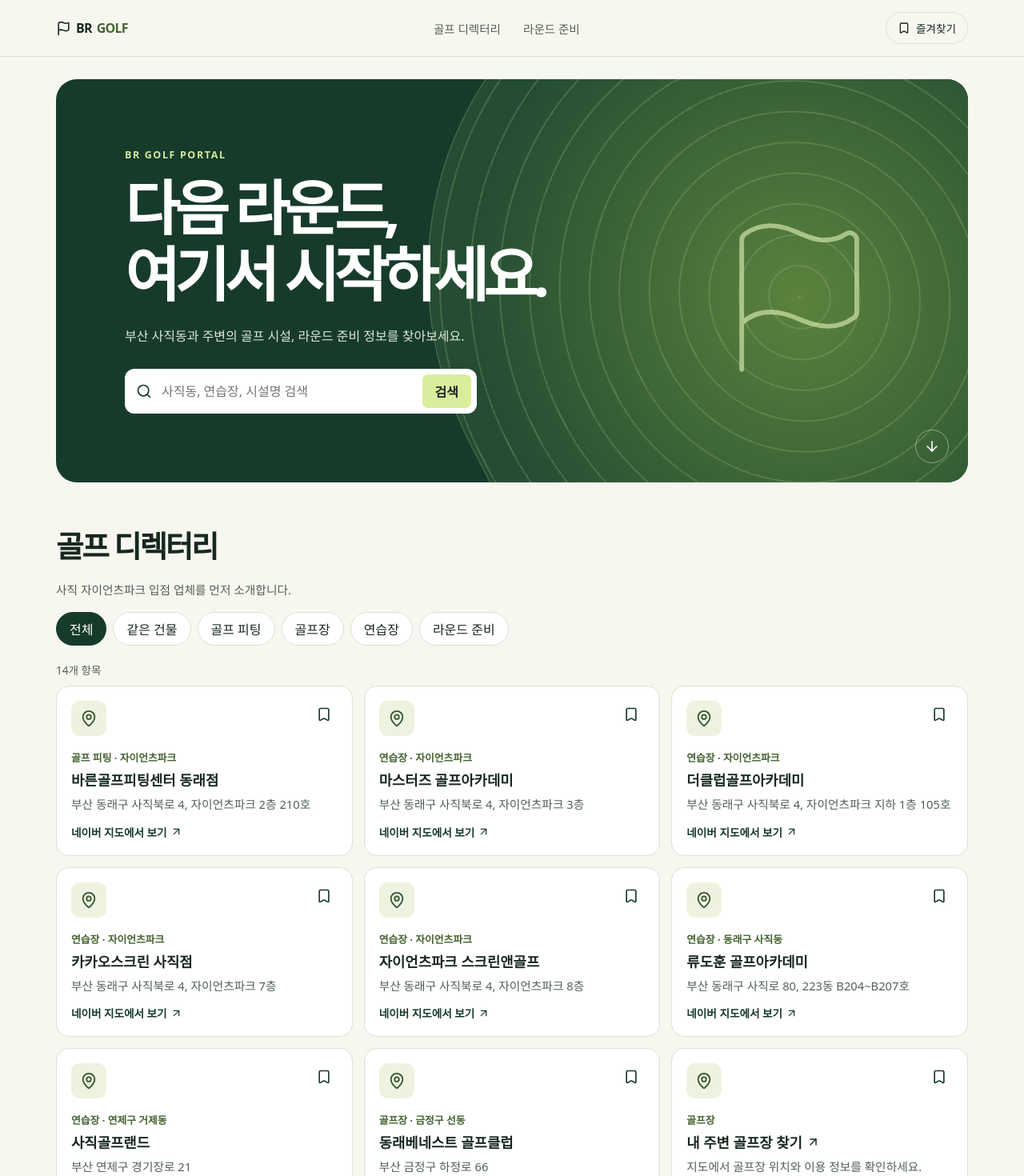
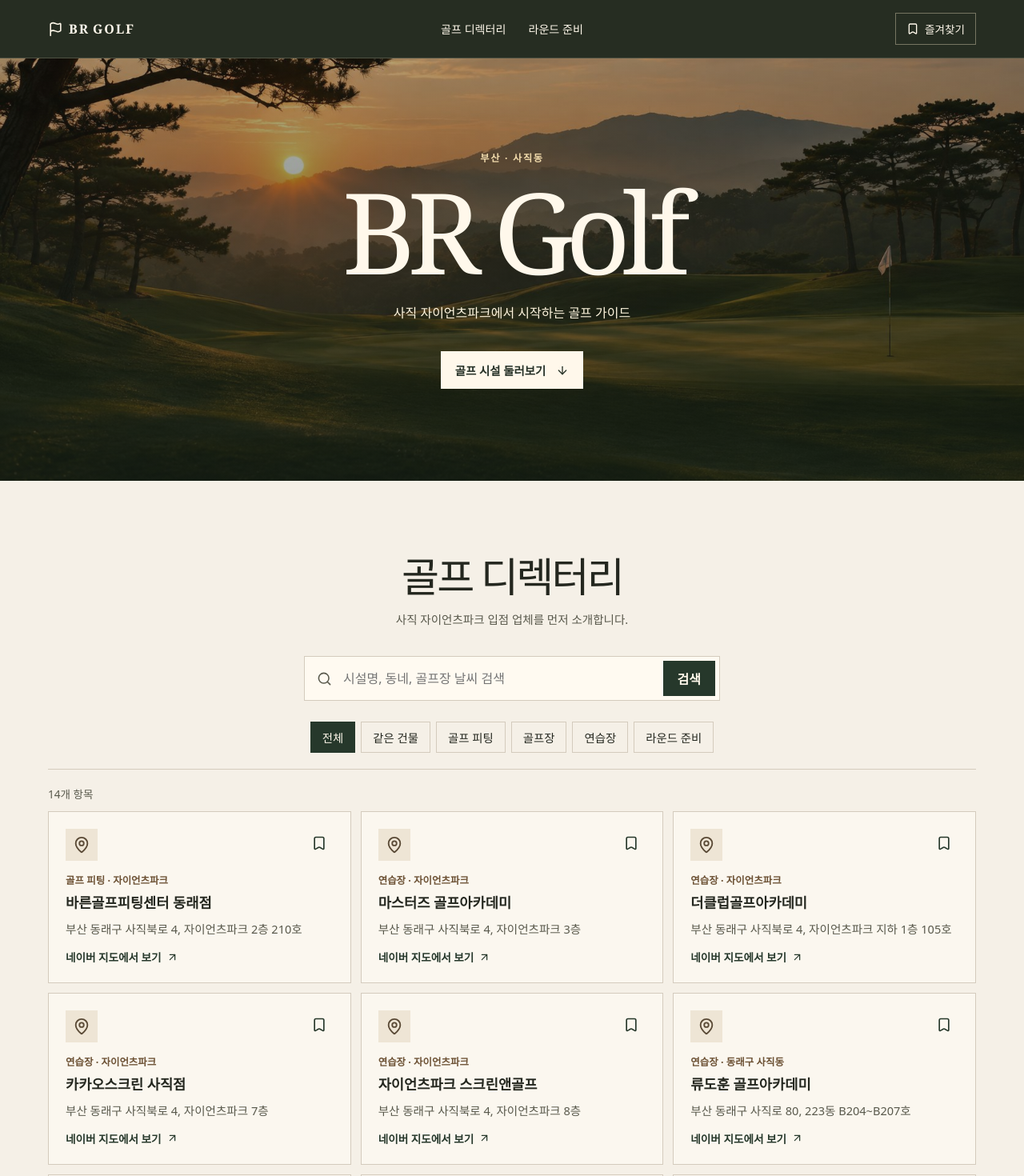
Before and after one commit to brgolf/portal, a Next.js app: page / in a window 1280 px wide. Shown: the top 1470 px of the page at 80% size. Built offline with nearby package versions, Linux system fonts and the light colour scheme.

Commit message:
Redesign BR Golf portal with editorial styling

```diff
--- a/app/globals.css
+++ b/app/globals.css
@@ -1,77 +1,96 @@
 :root {
   color-scheme: light;
-  --paper: #f7f7ef;
-  --ink: #17281f;
-  --green: #173b2b;
-  --lime: #d9ee9d;
-  --muted: #506056;
-  --line: #dce1d5;
+  --paper: #f5f0e7;
+  --ink: #24271f;
+  --muted: #59594c;
+  --line: #d4cbbd;
+  --green: #26382b;
+  --cream: #fff8eb;
+  --serif: Georgia, "Noto Serif KR", Batang, "Times New Roman", serif;
 }
+
 * { box-sizing: border-box; }
 html { scroll-behavior: smooth; }
 body { margin: 0; background: var(--paper); color: var(--ink); font-family: system-ui, "Malgun Gothic", sans-serif; }
 a { color: inherit; text-decoration: none; }
 button, input { font: inherit; }
 button { cursor: pointer; }
-:focus-visible { outline: 3px solid #638328; outline-offset: 4px; }
-.shell { width: min(1140px, calc(100% - 64px)); margin-inline: auto; }
-.top { border-bottom: 1px solid var(--line); }
-.header, .header nav, .brand, .favorite { display: flex; align-items: center; }
-.header { justify-content: space-between; min-height: 70px; gap: 20px; }
-.header nav { gap: 28px; color: var(--muted); font-size: .91rem; }
-.header a:hover, .footer a:hover { text-decoration: underline; }
-.brand { gap: 6px; font-weight: 900; letter-spacing: -.05em; white-space: nowrap; }
-.brand span { color: #456432; }
-.favorite { gap: 7px; border: 1px solid var(--line); border-radius: 99px; padding: 9px 14px; font-size: .85rem; white-space: nowrap; }
-.hero { margin-top: 28px; border-radius: 26px; position: relative; isolation: isolate; overflow: hidden; background: var(--green); color: #fff; }
-.hero-content { position: relative; padding: clamp(44px, 7vw, 86px); }
-.eyebrow { color: #d5ea9e; font-size: .78rem; font-weight: 800; letter-spacing: .13em; margin: 0 0 16px; }
+:focus-visible { outline: 2px solid #9a6735; outline-offset: 4px; }
 h1, h2, h3, p { margin-top: 0; }
-h1 { font-size: clamp(2.2rem, 6vw, 4.65rem); letter-spacing: -.085em; line-height: 1.12; margin-bottom: 22px; }
-.intro { color: #dbe7d7; margin-bottom: 30px; }
-.hero-pattern { position: absolute; z-index: -1; inset: -40% -21% -48% 42%; border: 1px solid #acc68c55; border-radius: 47%; transform: rotate(-27deg); background: repeating-radial-gradient(ellipse at center, #9dbf7955 0 1px, transparent 2px 37px), radial-gradient(ellipse at center, #5c823d, #244d33 64%); display: grid; place-items: center; }
-.hero-pattern svg { width: 24%; height: auto; color: #e3f5b8; transform: rotate(27deg); opacity: .6; }
-.search { display: flex; align-items: center; gap: 10px; background: #fff; color: var(--green); border-radius: 12px; padding: 7px 7px 7px 14px; max-width: 440px; }
-.search svg { flex: none; }
-.search input { min-width: 0; width: 100%; color: var(--ink); border: 0; padding: 8px 2px; }
-.search button { background: var(--lime); color: var(--ink); font-weight: 750; border: 0; border-radius: 7px; padding: 9px 16px; white-space: nowrap; }
-.down { position: absolute; right: 24px; bottom: 24px; border: 1px solid #ffffff69; border-radius: 50%; padding: 10px; display: grid; place-items: center; }
-.directory { padding-block: 50px; scroll-margin-top: 18px; }
-.directory .directory-intro { margin-bottom: 16px; }
-h2 { font-size: clamp(1.65rem, 3vw, 2.35rem); margin-bottom: 18px; letter-spacing: -.06em; }
-.filters { display: flex; flex-wrap: wrap; gap: 8px; }
-.filters button { border: 1px solid var(--line); border-radius: 99px; background: #fff; padding: 8px 16px; color: var(--ink); }
-.filters button[aria-pressed="true"] { background: var(--green); color: #fff; border-color: var(--green); }
-.count { color: var(--muted); font-size: .85rem; margin: 20px 0 10px; }
-.cards { display: grid; grid-template-columns: repeat(3, minmax(0, 1fr)); gap: 14px; }
-.card { background: #fff; border: 1px solid var(--line); border-radius: 16px; padding: 18px; }
-.card:hover { border-color: #8fa870; }
-.card-top { display: flex; justify-content: space-between; align-items: flex-start; margin-bottom: 17px; }
-.tile { display: grid; width: 44px; height: 44px; place-items: center; background: #edf3de; border-radius: 11px; color: #355535; }
-.bookmark { border: 0; background: transparent; color: var(--green); border-radius: 6px; display: grid; place-items: center; padding: 7px; }
-.bookmark:hover { background: #edf3de; }
-.bookmark[aria-pressed="true"] svg { fill: #8fa870; }
-.category { color: #456432; font-size: .8rem; font-weight: 700; margin-bottom: 5px; }
-.card h3 { margin-bottom: 7px; font-size: 1.11rem; }
-.card h3 a { display: inline-flex; align-items: center; gap: 5px; }
-.card h3 a:hover { text-decoration: underline; }
-.card h3 svg { flex: none; }
-.copy, .empty { color: var(--muted); font-size: .92rem; line-height: 1.6; margin-bottom: 0; }
-.map-link { display: inline-flex; align-items: center; gap: 4px; margin-top: 12px; color: var(--green); font-size: .85rem; font-weight: 700; }
-.map-link:hover { text-decoration: underline; }
-.checklist { display: grid; grid-template-columns: 1fr 1.2fr; gap: 24px; background: #e9eedf; border-radius: 16px; padding: clamp(22px, 4vw, 45px); scroll-margin-top: 18px; }
-.checklist .eyebrow { color: #456432; margin-bottom: 8px; }
+.shell { width: min(1160px, calc(100% - 72px)); margin-inline: auto; }
+
+.top { background: #262d22; color: var(--cream); border-bottom: 1px solid #eee0c333; }
+.header { min-height: 72px; display: grid; grid-template-columns: 1fr auto 1fr; align-items: center; gap: 20px; }
+.header nav, .brand, .favorite { display: flex; align-items: center; }
+.header nav { gap: 28px; font-size: .88rem; }
+.header a:hover, .footer a:hover { text-decoration: underline; text-underline-offset: 5px; }
+.brand { width: fit-content; gap: 7px; font-family: var(--serif); font-weight: 700; letter-spacing: .12em; white-space: nowrap; }
+.brand span { margin-left: -3px; }
+.favorite { justify-self: end; gap: 7px; border: 1px solid #eee0c366; padding: 9px 13px; font-size: .85rem; white-space: nowrap; }
+
+.hero {
+  min-height: clamp(440px, 66svh, 730px);
+  display: grid;
+  place-items: center;
+  padding: 60px 24px;
+  text-align: center;
+  color: var(--cream);
+  background-color: #303c2c;
+  background-image: linear-gradient(180deg, #17201752 0%, #18211985 55%, #141e17b8 100%), url("/golf-course-hero.jpg");
+  background-position: center, center 55%;
+  background-size: cover;
+}
+.hero-content { max-width: 740px; }
+.eyebrow { font-size: .76rem; font-weight: 700; letter-spacing: .14em; margin-bottom: 18px; }
+.hero .eyebrow { color: #f1dbac; }
+h1, h2 { font-family: var(--serif); font-weight: 500; }
+h1 { font-size: clamp(4.25rem, 11vw, 9rem); letter-spacing: -.075em; line-height: .92; margin-bottom: 25px; }
+.intro { color: #fff6df; margin-bottom: 34px; line-height: 1.7; }
+.hero-link { display: inline-flex; align-items: center; justify-content: center; gap: 13px; background: var(--cream); color: #263127; padding: 13px 18px; font-size: .9rem; font-weight: 700; }
+.hero-link:hover { background: #ead9b9; }
+
+.directory { padding-block: clamp(48px, 7vw, 98px); scroll-margin-top: 18px; }
+.directory-heading { text-align: center; margin-bottom: 34px; }
+h2 { font-size: clamp(1.85rem, 4vw, 3.2rem); letter-spacing: -.055em; line-height: 1.15; margin-bottom: 13px; }
+.search { display: flex; align-items: center; gap: 12px; background: #fffaf1; border: 1px solid var(--line); padding: 5px 5px 5px 15px; max-width: 520px; margin: 0 auto 26px; }
+.search svg { flex: none; color: var(--muted); }
+.search input { min-width: 0; width: 100%; background: transparent; color: var(--ink); border: 0; padding: 10px 2px; }
+.search button { background: var(--green); color: var(--cream); font-weight: 700; border: 0; padding: 10px 18px; white-space: nowrap; }
+.search button:hover { background: #384e3a; }
+.filters { display: flex; flex-wrap: wrap; justify-content: center; gap: 7px; padding-bottom: 20px; border-bottom: 1px solid var(--line); }
+.filters button { border: 1px solid var(--line); background: transparent; padding: 8px 14px; color: var(--ink); font-size: .9rem; }
+.filters button:hover { background: #e9e0d0; }
+.filters button[aria-pressed="true"] { background: var(--green); color: var(--cream); border-color: var(--green); }
+.count { color: var(--muted); font-size: .85rem; margin: 20px 0 12px; overflow-wrap: anywhere; }
+.cards { display: grid; grid-template-columns: repeat(3, minmax(0, 1fr)); gap: 12px; }
+.card { background: #fbf7ef; border: 1px solid var(--line); padding: 21px; }
+.card:hover { border-color: #9b896e; }
+.card-top { display: flex; justify-content: space-between; align-items: flex-start; margin-bottom: 15px; }
+.tile { display: grid; width: 40px; height: 40px; place-items: center; background: #eee5d5; color: #594935; }
+.bookmark { border: 1px solid transparent; background: transparent; color: var(--green); display: grid; place-items: center; padding: 7px; }
+.bookmark:hover, .bookmark[aria-pressed="true"] { background: #e8e7d9; }
+.bookmark[aria-pressed="true"] svg { fill: #80906d; }
+.category { color: #6c5134; font-size: .78rem; font-weight: 700; margin-bottom: 7px; }
+.card h3 { margin-bottom: 8px; font-size: 1.1rem; line-height: 1.4; }
+.card h3 a, .map-link, .footer a { display: inline-flex; align-items: center; gap: 6px; }
+.card h3 a:hover, .map-link:hover { text-decoration: underline; text-underline-offset: 4px; }
+.card svg { flex: none; }
+.copy, .empty { color: var(--muted); font-size: .91rem; line-height: 1.65; margin-bottom: 0; }
+.map-link { margin-top: 13px; color: var(--green); font-size: .85rem; font-weight: 700; }
+
+.checklist { display: grid; grid-template-columns: 1fr 1.15fr; align-items: center; gap: 26px; background: #e9e0d1; border-block: 1px solid var(--line); padding: clamp(26px, 5vw, 64px); scroll-margin-top: 18px; }
+.checklist .eyebrow { color: #6c5134; margin-bottom: 9px; }
 .checklist h2, .checklist ul { margin: 0; }
 .checklist ul { padding-left: 20px; line-height: 1.85; }
-.footer { display: flex; justify-content: space-between; color: var(--muted); font-size: .85rem; padding-block: 28px; }
-@media (max-width: 800px) { .cards { grid-template-columns: repeat(2, minmax(0, 1fr)); } }
+.footer { display: flex; justify-content: space-between; align-items: center; color: var(--muted); font-size: .85rem; padding-block: 30px; }
+
+@media (max-width: 820px) { .cards { grid-template-columns: repeat(2, minmax(0, 1fr)); } }
 @media (max-width: 560px) {
-  .shell { width: calc(100% - 32px); }
-  .header { flex-wrap: wrap; gap: 10px; padding-block: 12px; }
-  .header nav { order: 1; width: 100%; gap: 18px; }
-  .hero-content { padding: 36px 21px 70px; }
-  .hero-pattern { opacity: .45; }
-  .down { right: 16px; bottom: 16px; }
+  .shell { width: calc(100% - 36px); }
+  .header { min-height: 0; grid-template-columns: 1fr auto; gap: 12px; padding-block: 13px; }
+  .header nav { grid-row: 2; grid-column: 1 / -1; gap: 20px; }
+  .hero { min-height: 410px; padding-inline: 18px; }
+  .intro { font-size: .94rem; }
   .cards, .checklist { grid-template-columns: 1fr; }
 }
 @media (prefers-reduced-motion: reduce) { html { scroll-behavior: auto; } }
--- a/app/page.js
+++ b/app/page.js
@@ -1,7 +1,7 @@
 "use client";
 
 import { useEffect, useState } from "react";
-import { ArrowDown, ArrowUpRight, Bookmark, Flag, MapPin, Search, Target, BookOpen, CloudSun, CalendarDays } from "lucide-react";
+import { ArrowDown, ArrowUpRight, ArrowUp, Bookmark, Flag, MapPin, Search, Target, BookOpen, CloudSun, CalendarDays } from "lucide-react";
 import facilities from "./facilities";
 
 const categories = ["전체", "같은 건물", "골프 피팅", "골프장", "연습장", "라운드 준비"];
@@ -70,32 +70,33 @@ export default function Portal() {
         </nav>
         <a className="favorite" href="#directory" onClick={showSaved}><Bookmark size={16} aria-hidden="true" /> 즐겨찾기</a>
       </div></header>
-      <main className="shell">
+      <main>
         <section className="hero" aria-labelledby="hero-title">
-          <div className="hero-pattern" aria-hidden="true"><Flag strokeWidth={0.65} /></div>
           <div className="hero-content">
-            <p className="eyebrow">BR GOLF PORTAL</p>
-            <h1 id="hero-title">다음 라운드,<br />여기서 시작하세요.</h1>
-            <p className="intro">부산 사직동과 주변의 골프 시설, 라운드 준비 정보를 찾아보세요.</p>
-            <form className="search" role="search" onSubmit={(event) => {
-              event.preventDefault();
-              document.getElementById("directory").scrollIntoView();
-            }}>
-              <Search size={20} aria-hidden="true" />
-              <input type="search" aria-label="포털 정보 검색" placeholder="사직동, 연습장, 시설명 검색" value={query} onChange={(event) => { setQuery(event.target.value); setCategory("전체"); setSavedOnly(false); }} />
-              <button type="submit">검색</button>
-            </form>
+            <p className="eyebrow">부산 · 사직동</p>
+            <h1 id="hero-title">BR Golf</h1>
+            <p className="intro">사직 자이언츠파크에서 시작하는 골프 가이드</p>
+            <a className="hero-link" href="#directory">골프 시설 둘러보기 <ArrowDown size={16} aria-hidden="true" /></a>
           </div>
-          <a className="down" aria-label="골프 디렉터리로 이동" href="#directory"><ArrowDown size={20} /></a>
         </section>
 
-        <section className="directory" id="directory" aria-labelledby="directory-title">
-          <h2 id="directory-title">{savedOnly ? "즐겨찾기" : "골프 디렉터리"}</h2>
-          {!savedOnly && <p className="copy directory-intro">사직 자이언츠파크 입점 업체를 먼저 소개합니다.</p>}
+        <section className="directory shell" id="directory" aria-labelledby="directory-title">
+          <div className="directory-heading">
+            <h2 id="directory-title">{savedOnly ? "즐겨찾기" : "골프 디렉터리"}</h2>
+            {!savedOnly && <p className="copy">사직 자이언츠파크 입점 업체를 먼저 소개합니다.</p>}
+          </div>
+          <form className="search" role="search" onSubmit={(event) => {
+            event.preventDefault();
+            document.getElementById("directory-results").scrollIntoView({ block: "nearest" });
+          }}>
+            <Search size={19} aria-hidden="true" />
+            <input type="search" aria-label="포털 정보 검색" placeholder="시설명, 동네, 골프장 날씨 검색" value={query} onChange={(event) => { setQuery(event.target.value); setCategory("전체"); setSavedOnly(false); }} />
+            <button type="submit">검색</button>
+          </form>
           <div className="filters" aria-label="카테고리">
             {categories.map((item) => <button type="button" key={item} aria-pressed={!savedOnly && category === item} onClick={() => { setCategory(item); setSavedOnly(false); }}>{item}</button>)}
           </div>
-          <p className="count" role="status">{query.trim() && `‘${query.trim()}’ 검색 결과 `}{results.length}개 항목</p>
+          <p className="count" id="directory-results" role="status">{query.trim() && `‘${query.trim()}’ 검색 결과 `}{results.length}개 항목</p>
           {results.length === 0 && <p className="empty">{savedOnly ? "저장한 항목이 없습니다." : "검색 결과가 없습니다. 다른 검색어나 카테고리를 선택해 보세요."}</p>}
           <div className="cards">
             {results.map(({ id, title, copy, category: label, icon: Icon, href, address, district, inBuilding }) => (
@@ -122,7 +123,7 @@ export default function Portal() {
           </div>
         </section>
 
-        <section className="checklist" id="checklist" aria-labelledby="checklist-title">
+        <section className="checklist shell" id="checklist" aria-labelledby="checklist-title">
           <div><p className="eyebrow">라운드 준비</p><h2 id="checklist-title">첫 라운드 체크리스트</h2></div>
           <ul>
             <li>티오프 시간과 골프장 도착 권장 시간을 확인하세요.</li>
@@ -131,7 +132,7 @@ export default function Portal() {
           </ul>
         </section>
       </main>
-      <footer className="shell footer"><span>BR GOLF</span><a href="#">맨 위로 ↑</a></footer>
+      <footer className="shell footer"><span className="brand">BR GOLF</span><a href="#">맨 위로 <ArrowUp size={15} aria-hidden="true" /></a></footer>
     </>
   );
 }
```
Also changed, not shown: public/golf-course-hero.jpg (added).
